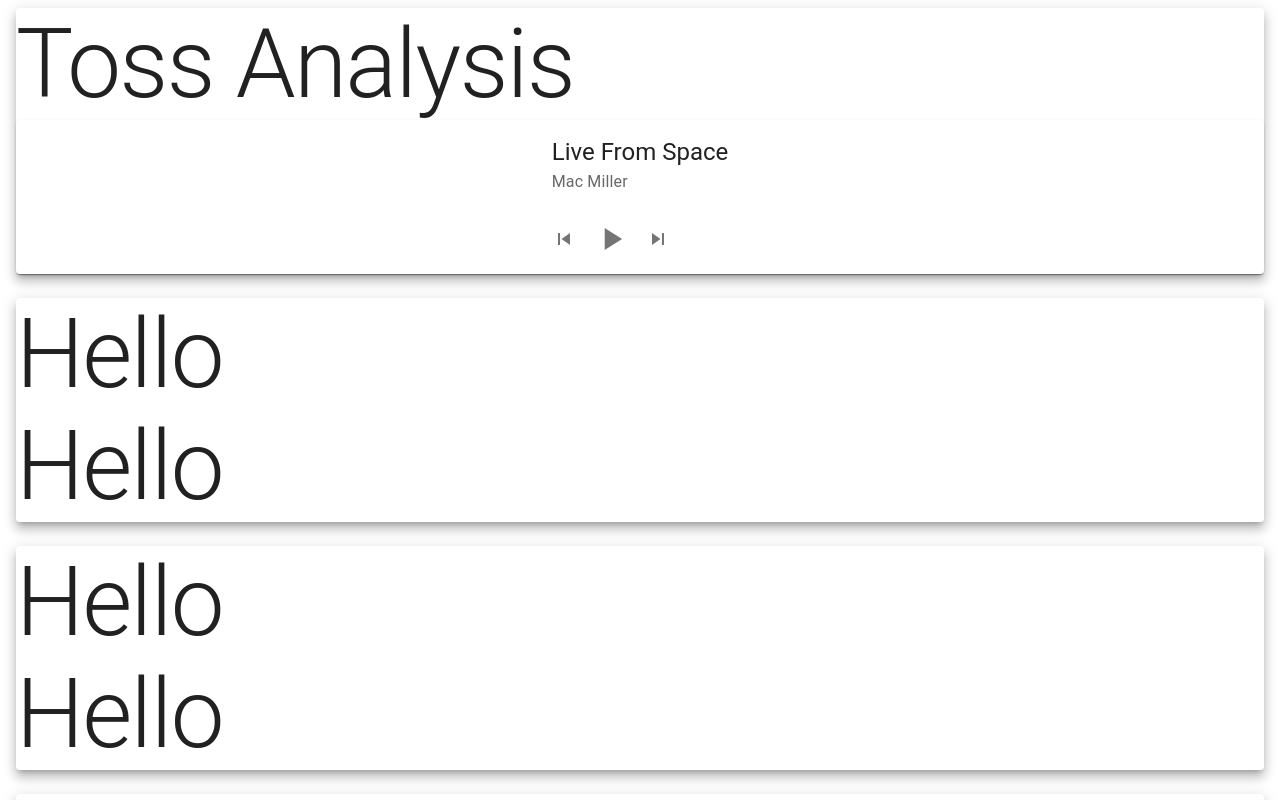
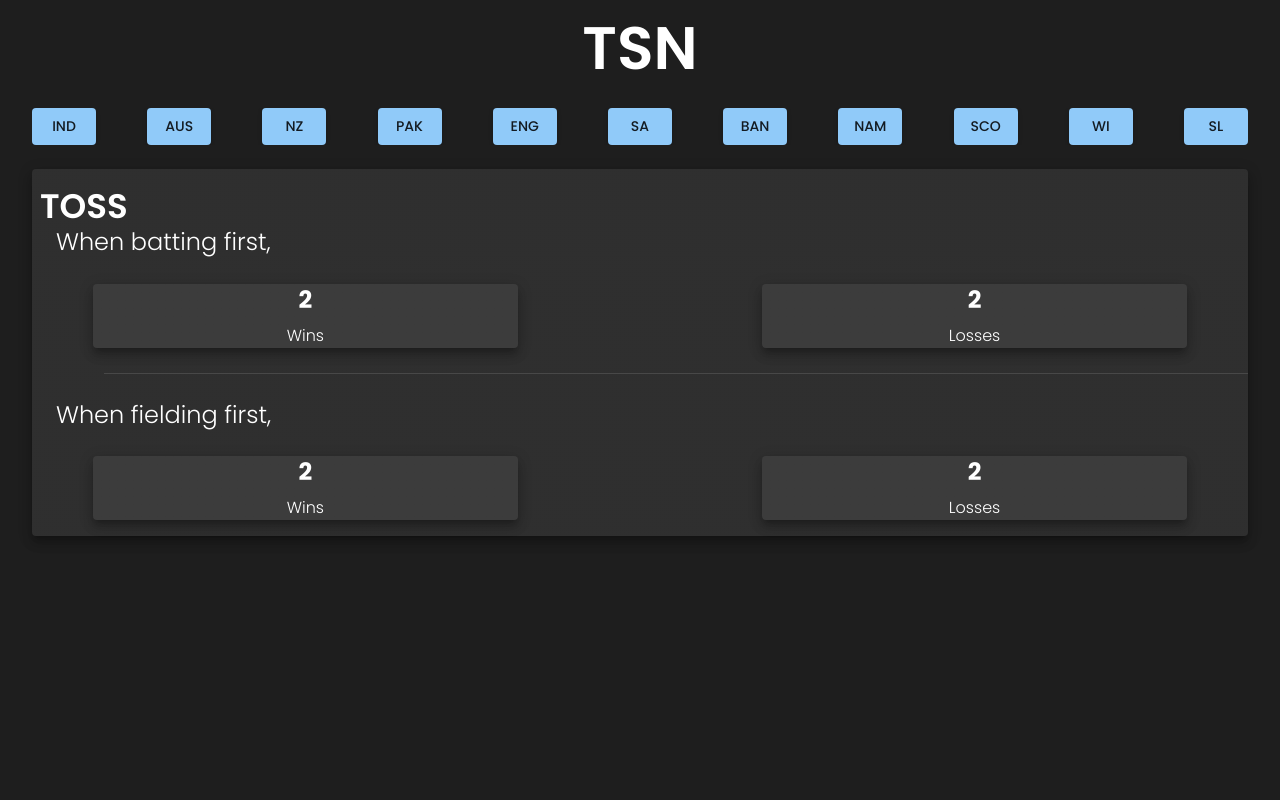
Before and after one commit to sawlachintan/t20agg, a React (Vite) app: page / in a window 1280 px wide. Shown: the top 800 px of the page. Built offline with nearby package versions, Linux system fonts and the light colour scheme.

Commit message:
create layout to choose team

```diff
--- a/index.html
+++ b/index.html
@@ -5,6 +5,10 @@
         <link rel="icon" type="image/svg+xml" href="/vite.svg" />
         <meta name="viewport" content="width=device-width, initial-scale=1.0" />
         <title>T20 Stats</title>
+        <link
+            rel="stylesheet"
+            href="https://fonts.googleapis.com/css?family=Poppins:300,400,500,600,700&display=swap"
+        />
     </head>
     <body>
         <div id="root"></div>
--- a/src/App.tsx
+++ b/src/App.tsx
@@ -1,24 +1,37 @@
-import { Grid, Paper, Typography } from "@mui/material";
+import {
+    Grid,
+    Paper,
+    Typography,
+    ThemeProvider,
+    createTheme,
+    Stack,
+    Button,
+    Card,
+    Divider,
+    CardHeader,
+    CardContent,
+} from "@mui/material";
 import { motion } from "framer-motion";
 import { FC } from "react";
 import { TestCard } from "./TestCard";
+
 const ELEVATION: number = 8;
 
 type Props = {
     index: number;
 };
 
-const array: number[] = [0, 1, 2, 3, 4, 5, 6, 7, 8, 9, 10];
+const array: number[] = [0, 1, 2, 3];
 
 const SomeThing: FC<Props> = ({ index }) => (
     <Grid
         item
         component={motion.div}
-        initial={{ opacity: 0 }}
-        whileInView={{ opacity: 1 }}
+        initial={{ opacity: 0, translateY: 50 }}
+        whileInView={{ opacity: 1, translateY: 0 }}
         viewport={{ once: true }}
         transition={{
-            delay: 0.15 * index,
+            delay: 0.15 * 2,
             opacity: { duration: 1.25 },
             default: { ease: "linear" },
         }}
@@ -31,8 +44,39 @@
 );
 
 function App() {
+    const theme = createTheme({
+        palette: {
+            mode: "dark",
+        },
+        typography: {
+            fontFamily: [
+                "Poppins",
+                "-apple-system",
+                "BlinkMacSystemFont",
+                '"Segoe UI"',
+                "Roboto",
+                '"Helvetica Neue"',
+                "Arial",
+                "sans-serif",
+                '"Apple Color Emoji"',
+                '"Segoe UI Emoji"',
+                '"Segoe UI Symbol"',
+            ].join(","),
+        },
+    });
+
     return (
-        <Grid justifyContent="center" container spacing={3}>
+        <ThemeProvider theme={theme}>
+            <Grid
+                component={Paper}
+                container
+                spacing={3}
+                square
+                py={1.5}
+                minHeight="105vh"
+                alignItems={"center"}
+                direction="column"
+            >
                 <Grid
                     item
                     component={motion.div}
@@ -45,15 +89,146 @@
                         default: { ease: "linear" },
                     }}
                 >
-                <Paper sx={{ width: "97.5vw" }} elevation={ELEVATION}>
-                    <Typography variant="h1">Toss Analysis</Typography>
-                    <TestCard />
-                </Paper>
+                    <Stack
+                        direction="row"
+                        width="97.5vw"
+                        justifyContent="center"
+                    >
+                        <Typography
+                            textAlign={"center"}
+                            fontWeight={600}
+                            variant="h2"
+                        >
+                            TSN
+                        </Typography>
+                    </Stack>
                 </Grid>
-            {array.map((index) => {
-                return <SomeThing index={index} />;
-            })}
+                <Grid item>
+                    <Stack
+                        direction="row"
+                        spacing={2}
+                        width="95vw"
+                        mx={1}
+                        overflow="scroll"
+                        justifyContent={"space-between"}
+                    >
+                        <Button variant="contained">IND</Button>
+                        <Button variant="contained">AUS</Button>
+                        <Button variant="contained">NZ</Button>
+                        <Button variant="contained">PAK</Button>
+                        <Button variant="contained">ENG</Button>
+                        <Button variant="contained">SA</Button>
+                        <Button variant="contained">BAN</Button>
+                        <Button variant="contained">NAM</Button>
+                        <Button variant="contained">SCO</Button>
+                        <Button variant="contained">WI</Button>
+                        <Button variant="contained">SL</Button>
+                    </Stack>
                 </Grid>
+                <Grid item>
+                    <Stack
+                        width="95vw"
+                        component={Paper}
+                        elevation={ELEVATION}
+                        py={2}
+                    >
+                        <Typography mx={1} variant="h4" fontWeight={600}>
+                            TOSS
+                        </Typography>
+                        <Typography mx={3} variant="h5" fontWeight={200}>
+                            When batting first,
+                        </Typography>
+                        <br />
+                        <Stack
+                            direction="row"
+                            width="100%"
+                            justifyContent="space-around"
+                        >
+                            <Stack
+                                alignItems="center"
+                                component={Paper}
+                                elevation={ELEVATION}
+                                direction="column"
+                                width="35%"
+                                spacing={1}
+                                sx={{ backgroundColor: "#212121" }}
+                            >
+                                <Typography variant="h5" fontWeight={800}>
+                                    2
+                                </Typography>
+                                <Typography variant="body1" fontWeight={200}>
+                                    Wins
+                                </Typography>
+                            </Stack>
+                            <Divider orientation="vertical" />
+                            <Stack
+                                alignItems="center"
+                                component={Paper}
+                                elevation={ELEVATION}
+                                direction="column"
+                                width="35%"
+                                spacing={1}
+                                sx={{ backgroundColor: "#212121" }}
+                            >
+                                <Typography variant="h5" fontWeight={800}>
+                                    2
+                                </Typography>
+                                <Typography variant="body1" fontWeight={200}>
+                                    Losses
+                                </Typography>
+                            </Stack>
+                        </Stack>
+                        <br />
+                        <Divider variant="inset" />
+                        <br />
+                        <Typography mx={3} variant="h5" fontWeight={200}>
+                            When fielding first,
+                        </Typography>
+                        <br />
+                        <Stack
+                            direction="row"
+                            width="100%"
+                            justifyContent="space-around"
+                        >
+                            <Stack
+                                alignItems="center"
+                                component={Paper}
+                                elevation={ELEVATION}
+                                direction="column"
+                                width="35%"
+                                spacing={1}
+                                sx={{ backgroundColor: "#212121" }}
+                            >
+                                <Typography variant="h5" fontWeight={800}>
+                                    2
+                                </Typography>
+                                <Typography variant="body1" fontWeight={200}>
+                                    Wins
+                                </Typography>
+                            </Stack>
+                            <Divider orientation="vertical" />
+                            <Stack
+                                alignItems="center"
+                                component={Paper}
+                                elevation={ELEVATION}
+                                direction="column"
+                                width="35%"
+                                spacing={1}
+                                sx={{ backgroundColor: "#212121" }}
+                            >
+                                <Typography variant="h5" fontWeight={800}>
+                                    2
+                                </Typography>
+                                <Typography variant="body1" fontWeight={200}>
+                                    Losses
+                                </Typography>
+                            </Stack>
+                        </Stack>
+                    </Stack>
+                </Grid>
+                <Grid item></Grid>
+            </Grid>
+        </ThemeProvider>
     );
 }
 
--- a/src/index.css
+++ b/src/index.css
@@ -1,8 +1,5 @@
-:root {
-    font-family: Inter, Avenir, Helvetica, Arial, sans-serif;
-
+* {
     margin: 0;
     padding: 0;
-    box-sizing: border-box;
-
+    font-family: Poppins;
 }
```
Lines whose indentation alone changed are shown as unchanged.
